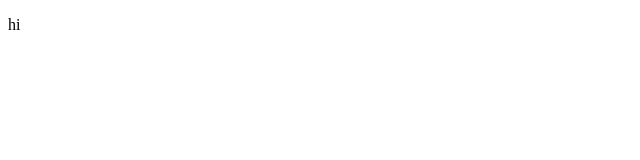
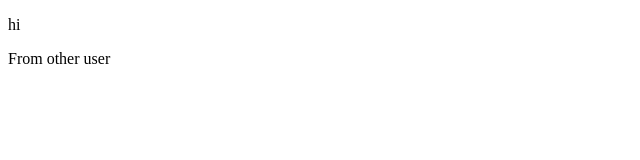
Before and after one commit to ls3890/project-1, a plain HTML site: page index.html in a window 1280 px wide. Shown: the full height of the page, 0-640 px from the left. Drawn offline with Linux system fonts and the light colour scheme.

Commit message:
Change index.html by other user

```diff
--- a/index.html
+++ b/index.html
@@ -8,5 +8,6 @@
 </head>
 <body>
     <p>hi</p>
+    <p>From other user</p>
 </body>
 </html>
```
